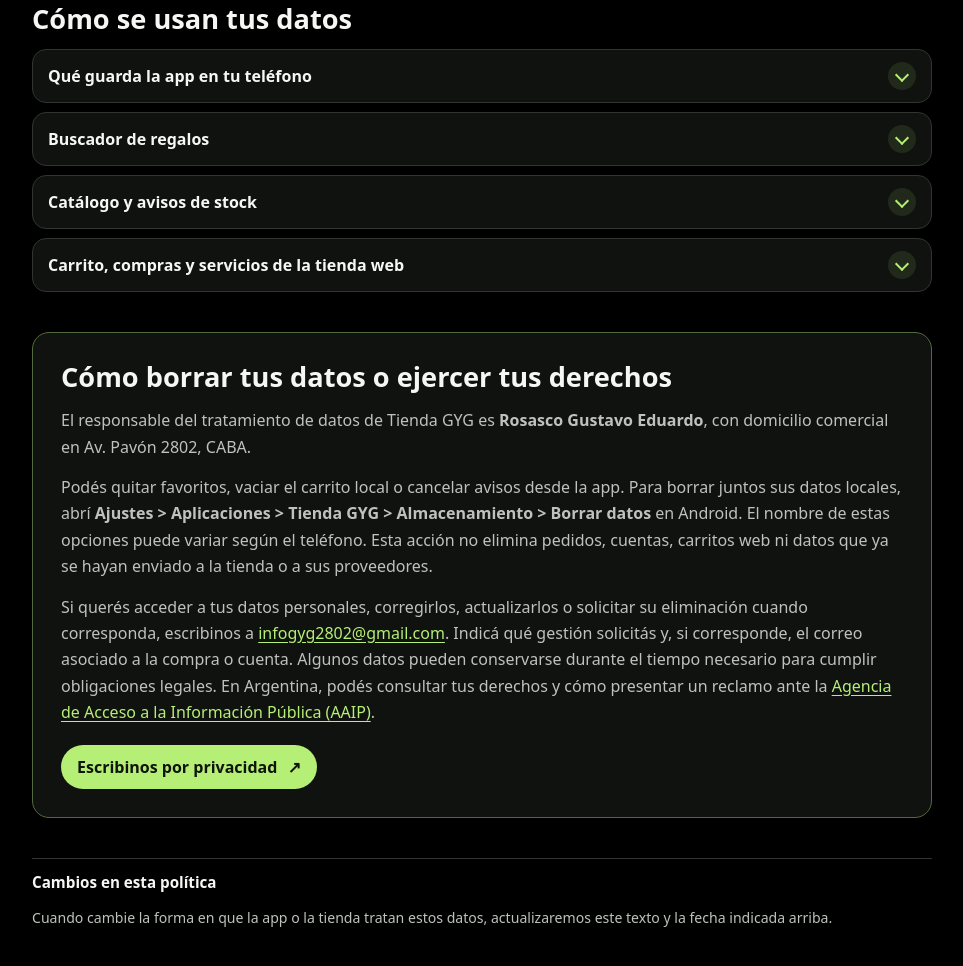
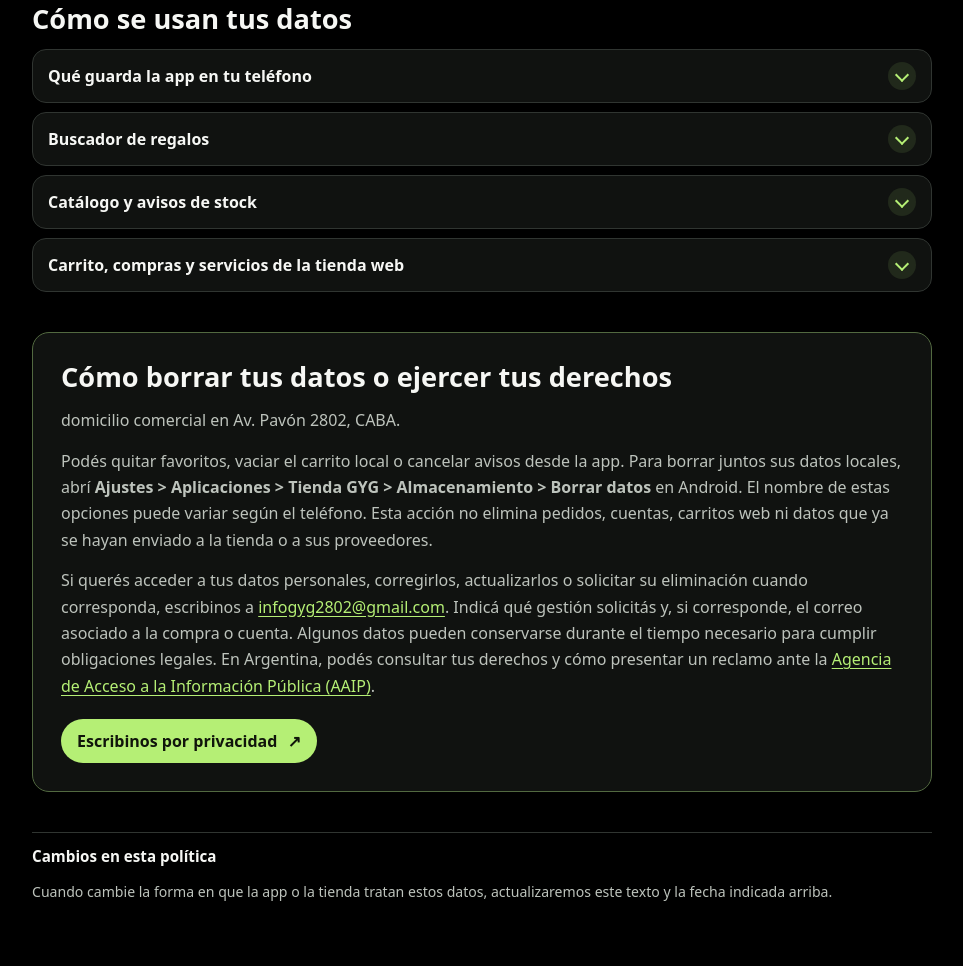
Before and after one commit to natyantonelli0-tech/tienda-gyg., a plain HTML site: page index.html in a window 1280 px wide. Shown: the part 698-1664 px from the top of the page, without its empty margins (158-1121 px from the left). After the commit the page ends 1641 px from the top, so only its background shows below. Drawn offline with Linux system fonts and the light colour scheme.

Commit message:
Update index.html

```diff
--- a/index.html
+++ b/index.html
@@ -234,7 +234,7 @@
 
     <section id="gyg-derechos-de-privacidad" class="gyg-privacy__section gyg-privacy__rights" aria-labelledby="gyg-derechos-titulo">
       <h2 id="gyg-derechos-titulo">Cómo borrar tus datos o ejercer tus derechos</h2>
-      <p>El responsable del tratamiento de datos de Tienda GYG es <strong>Rosasco Gustavo Eduardo</strong>, con domicilio comercial en Av. Pavón 2802, CABA.</p>
+      <p> domicilio comercial en Av. Pavón 2802, CABA.</p>
       <p>Podés quitar favoritos, vaciar el carrito local o cancelar avisos desde la app. Para borrar juntos sus datos locales, abrí <strong>Ajustes &gt; Aplicaciones &gt; Tienda GYG &gt; Almacenamiento &gt; Borrar datos</strong> en Android. El nombre de estas opciones puede variar según el teléfono. Esta acción no elimina pedidos, cuentas, carritos web ni datos que ya se hayan enviado a la tienda o a sus proveedores.</p>
       <p>Si querés acceder a tus datos personales, corregirlos, actualizarlos o solicitar su eliminación cuando corresponda, escribinos a <a href="mailto:infogyg2802@gmail.com">infogyg2802@gmail.com</a>. Indicá qué gestión solicitás y, si corresponde, el correo asociado a la compra o cuenta. Algunos datos pueden conservarse durante el tiempo necesario para cumplir obligaciones legales. En Argentina, podés consultar tus derechos y cómo presentar un reclamo ante la <a href="https://www.argentina.gob.ar/aaip/datospersonales/derechos">Agencia de Acceso a la Información Pública (AAIP)</a>.</p>
       <a class="gyg-privacy__action" href="mailto:infogyg2802@gmail.com?subject=Consulta%20sobre%20mis%20datos">Escribinos por privacidad <span aria-hidden="true">↗</span></a>
```
